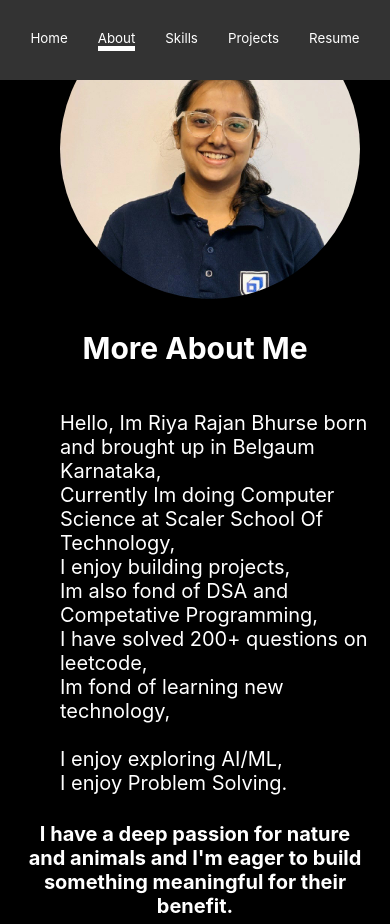
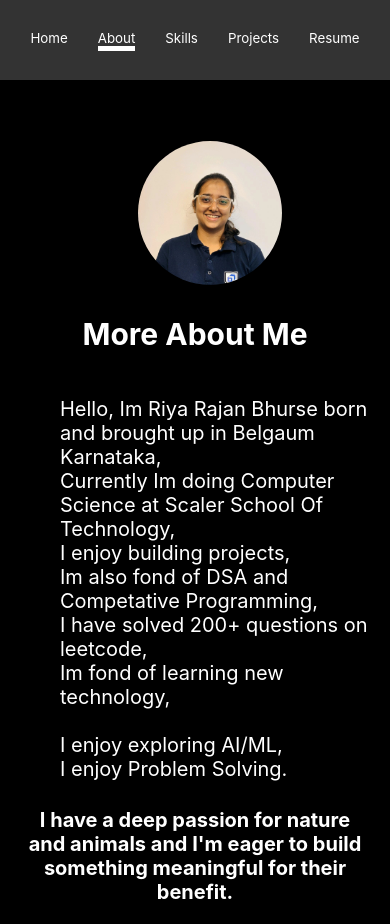
Before and after one commit to RiyaBhurse/Portfolio-React, a React (Create React App) app: page /about in a window 390 px wide. Built offline with nearby package versions, Linux system fonts and the light colour scheme.

Commit message:
img adjusted

```diff
--- a/src/Pages/ABOUT/About.css
+++ b/src/Pages/ABOUT/About.css
@@ -87,3 +87,10 @@
       padding: 10px;
     }
   }
+  @media (max-width: 800px) {
+    .img {
+        width: 9rem;
+        height: 9rem;
+        margin-top: 8rem;
+    }
+}
```
